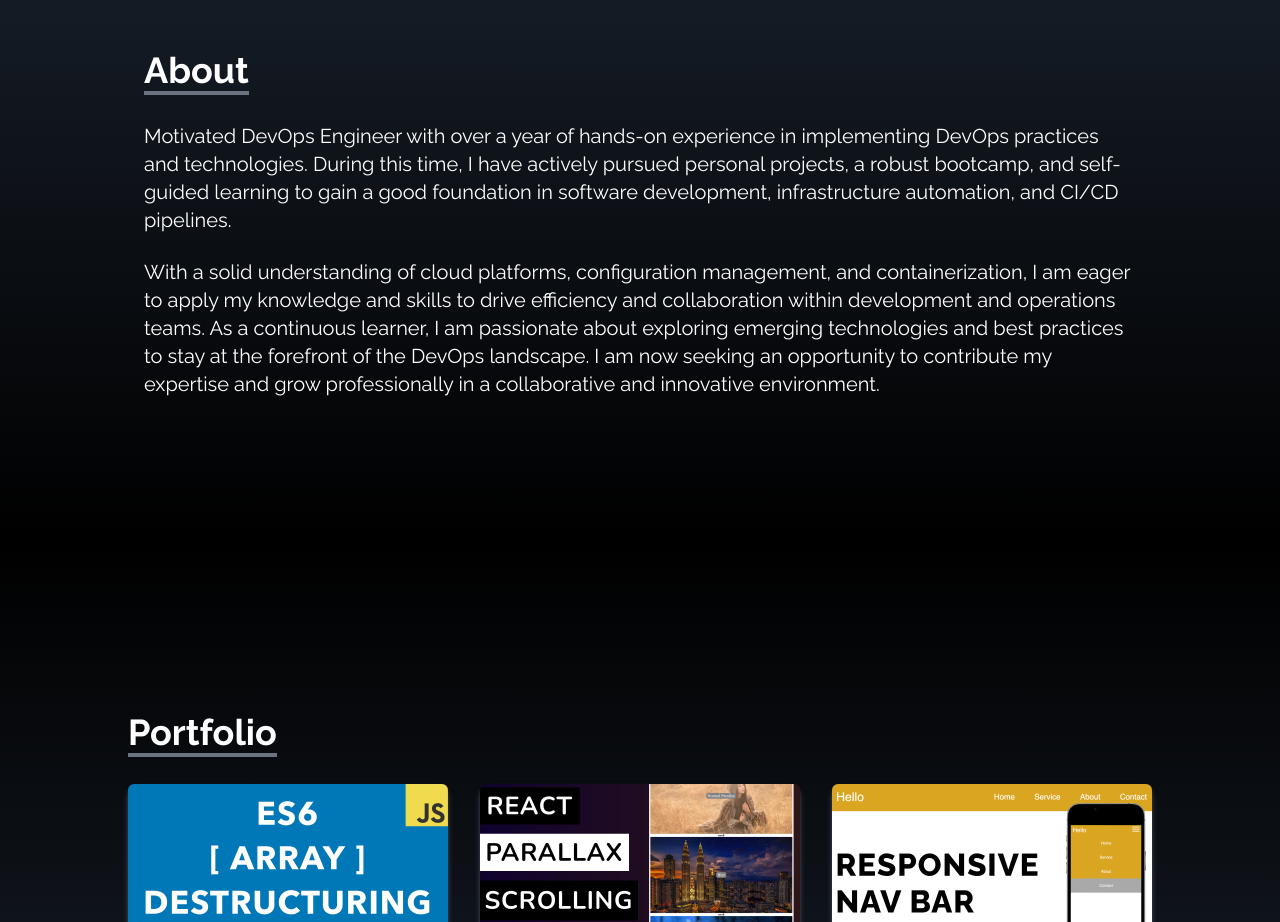
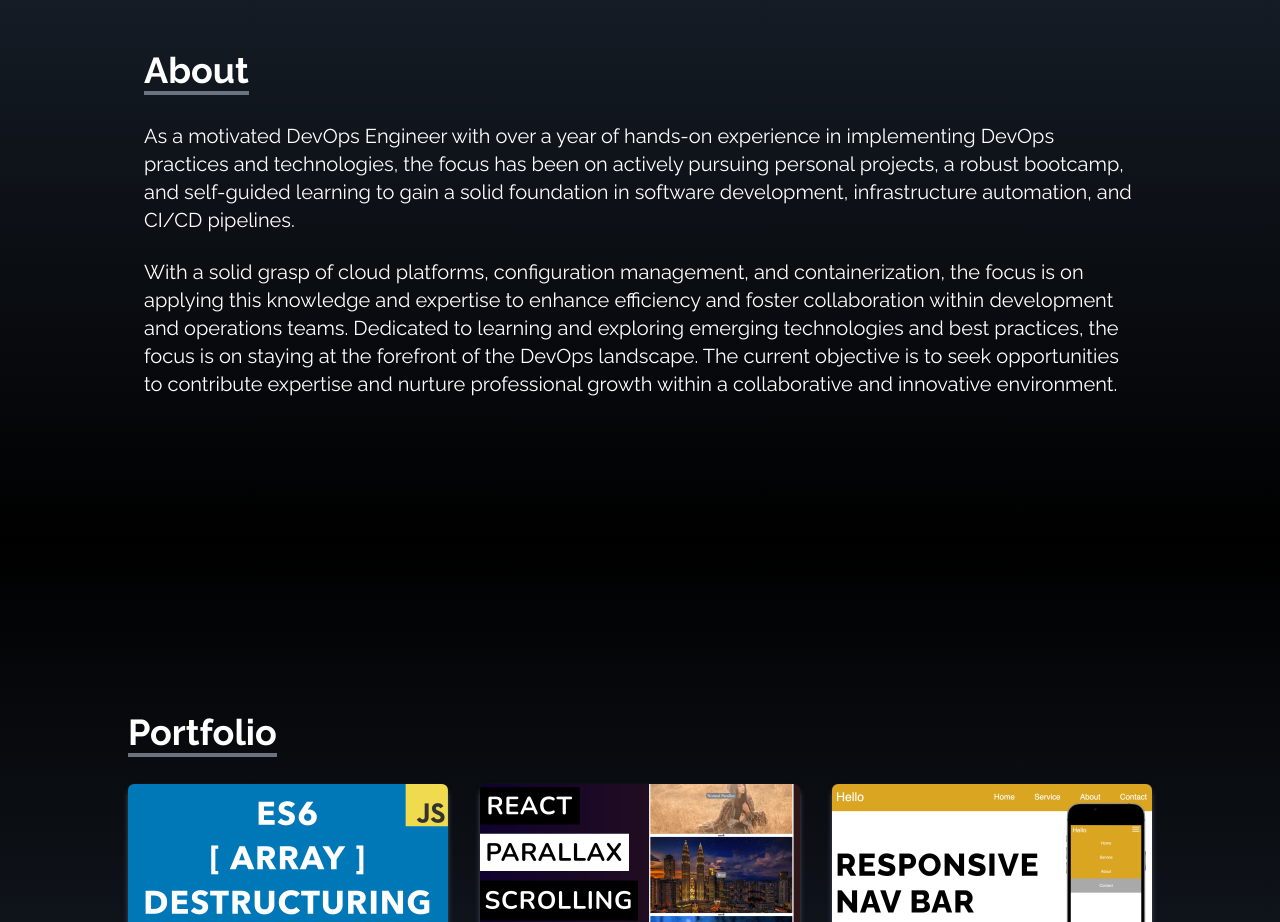
Before and after one commit to inventandlearn/Resume-Web-Portfolio, a React (Create React App) app: page / in a window 1280 px wide. Shown: the part 1060-1982 px from the top of the page. Built offline with nearby package versions, Linux system fonts and the light colour scheme.

Commit message:
Updated about me

```diff
--- a/src/components/About.jsx
+++ b/src/components/About.jsx
@@ -21,18 +21,18 @@ const About = () => {
         </div>
 
         <p className="text-xl">
-            Motivated DevOps Engineer with over a year of hands-on experience in implementing DevOps practices and technologies.
-            During this time, I have actively pursued personal projects, a robust bootcamp, and self-guided learning to gain a good
+            As a motivated DevOps Engineer with over a year of hands-on experience in implementing DevOps practices and technologies,
+            the focus has been on actively pursuing personal projects, a robust bootcamp, and self-guided learning to gain a solid
             foundation in software development, infrastructure automation, and CI/CD pipelines.
         </p>
 
         <br />
 
         <p className="text-xl">
-            With a solid understanding of cloud platforms, configuration management, and containerization, I am eager to apply my knowledge and skills to drive efficiency
-            and collaboration within development and operations teams. As a continuous learner, I am passionate about exploring emerging
-            technologies and best practices to stay at the forefront of the DevOps landscape. I am now seeking an opportunity to contribute
-            my expertise and grow professionally in a collaborative and innovative environment.
+            With a solid grasp of cloud platforms, configuration management, and containerization, the focus is on applying this knowledge
+            and expertise to enhance efficiency and foster collaboration within development and operations teams. Dedicated to learning and
+            exploring emerging technologies and best practices, the focus is on staying at the forefront of the DevOps landscape. The current
+            objective is to seek opportunities to contribute expertise and nurture professional growth within a collaborative and innovative environment.
         </p>
       </div>
     </div>
```
